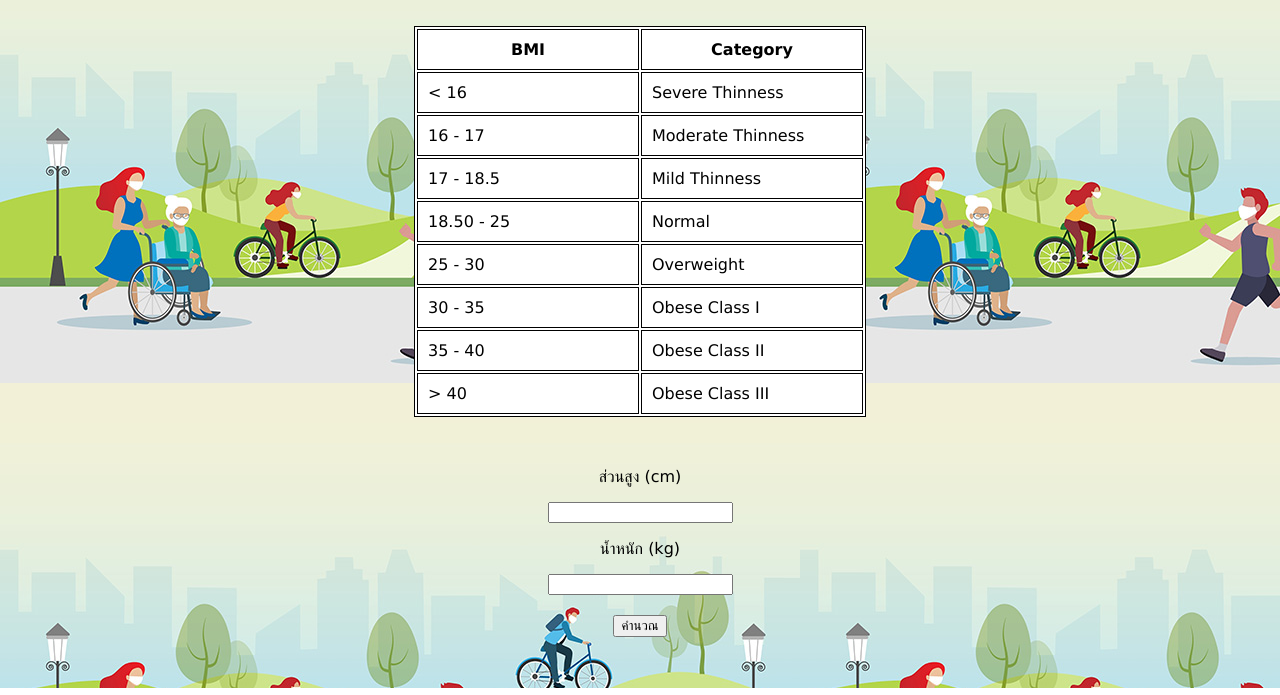
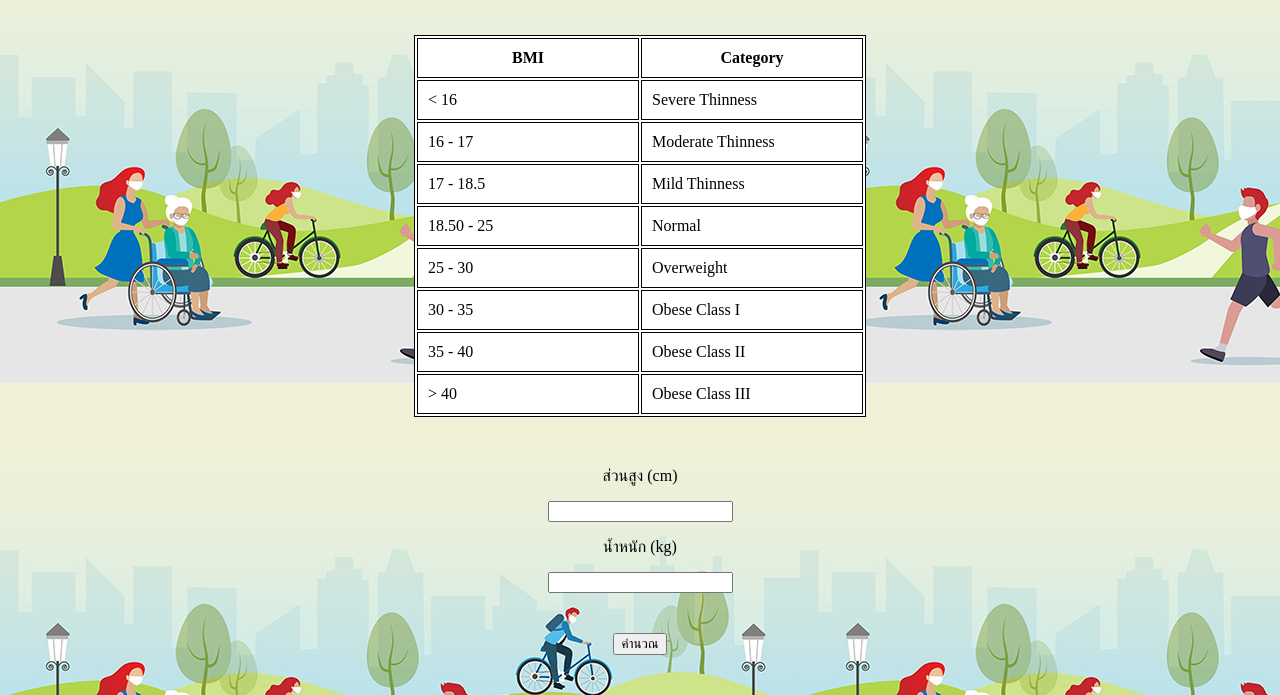
Before and after one commit to thanapon2010/Project-Javascript-BMI-Calculator, a plain HTML site: page index.html in a window 1280 px wide. Shown: the part 112-807 px from the top of the page. Drawn offline with Linux system fonts and the light colour scheme.

Commit message:
Update style.css

```diff
--- a/style.css
+++ b/style.css
@@ -1,36 +1,36 @@
 body {
     margin:auto;
     background-image:url("12.jpg");
-    font-family: Verdana, sans-serif;
+    font-family:  "Times New Roman", Times, serif;
 }
 .container {
-    width:70%;
+    width:90%;
     margin:auto;
     height:100%;
-}
-.row{
-    margin-top:50px;
 }
 .box{
     width:200px;
     margin:auto;
 }
+.row{
+    margin-top:60px;
+}
 #result{
-    margin-top: 20px;
-    width:500px;
+    margin-top: 40px;
+    width: 600px;
     background-color: #000000;
     color: #ffffff;
 }
 #btn{
-    margin-top: 20px;
+    margin-top: 40px;
+}
+.bmi-table{
+    margin: 50px;
+    border: 1px solid #000000;
+    background-color: #ffffff;
 }
 th,td{
     width:200px;
     padding: 10px;
     border: 1px solid #000000;
 }
-.bmi-table{
-    margin: 50px;
-    border: 1px solid #000000;
-    background-color: #ffffff;
-}
```
